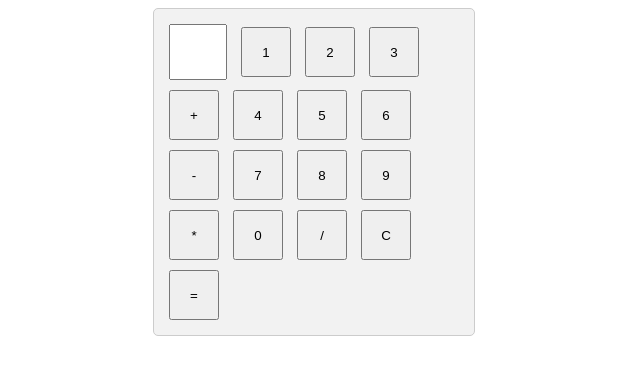
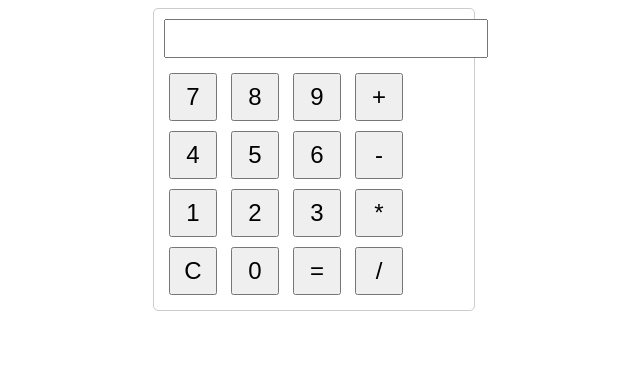
Before and after one commit to PulivarthiPoojitha/Calculator, a plain HTML site: page index.html in a window 1280 px wide. Shown: the whole page, without its empty margins (326-966 px from the left). Drawn offline with Linux system fonts and the light colour scheme.

Commit message:
Update index.html

```diff
--- a/index.html
+++ b/index.html
@@ -1,45 +1,62 @@
 <!DOCTYPE html>
-<html>
+<html lang="en">
 <head>
-    <title>Simple Calculator</title>
+    <meta charset="UTF-8">
+    <meta name="viewport" content="width=device-width, initial-scale=1.0">
+    <title>Calculator</title>
     <style>
-        .calculator {
+        /* Basic styling for the calculator */
+        #calculator {
             width: 300px;
             margin: 0 auto;
-            padding: 10px;
             border: 1px solid #ccc;
             border-radius: 5px;
-            background-color: #f2f2f2;
+            padding: 10px;
         }
-        input[type="text"], input[type="button"] {
-            width: 50px;
-            height: 50px;
+        input[type="text"] {
+            width: 100%;
+            padding: 10px;
+            margin-bottom: 10px;
+        }
+        input[type="button"] {
+            width: 48px;
+            height: 48px;
+            font-size: 1.5rem;
             margin: 5px;
         }
     </style>
 </head>
 <body>
-    <div class="calculator">
+    <div id="calculator">
         <input type="text" id="display" readonly>
-        <input type="button" value="1" onclick="appendToDisplay('1')">
-        <input type="button" value="2" onclick="appendToDisplay('2')">
-        <input type="button" value="3" onclick="appendToDisplay('3')">
+        <div>
+            <input type="button" value="7" onclick="appendToDisplay('7')">
+            <input type="button" value="8" onclick="appendToDisplay('8')">
+            <input type="button" value="9" onclick="appendToDisplay('9')">
             <input type="button" value="+" onclick="appendToDisplay('+')">
+        </div>
+        <div>
             <input type="button" value="4" onclick="appendToDisplay('4')">
             <input type="button" value="5" onclick="appendToDisplay('5')">
             <input type="button" value="6" onclick="appendToDisplay('6')">
             <input type="button" value="-" onclick="appendToDisplay('-')">
-        <input type="button" value="7" onclick="appendToDisplay('7')">
-        <input type="button" value="8" onclick="appendToDisplay('8')">
-        <input type="button" value="9" onclick="appendToDisplay('9')">
+        </div>
+        <div>
+            <input type="button" value="1" onclick="appendToDisplay('1')">
+            <input type="button" value="2" onclick="appendToDisplay('2')">
+            <input type="button" value="3" onclick="appendToDisplay('3')">
             <input type="button" value="*" onclick="appendToDisplay('*')">
+        </div>
+        <div>
+            <input type="button" value="C" onclick="clearDisplay()">
             <input type="button" value="0" onclick="appendToDisplay('0')">
+            <input type="button" value="=" onclick="calculate()">
             <input type="button" value="/" onclick="appendToDisplay('/')">
-        <input type="button" value="C" onclick="clearDisplay()">
-        <input type="button" value="=" onclick="calculate()">
+        </div>
     </div>
 
     <script>
+        // JavaScript functions for calculator functionality
         function appendToDisplay(value) {
             document.getElementById('display').value += value;
         }
```
Lines whose indentation alone changed are shown as unchanged.
